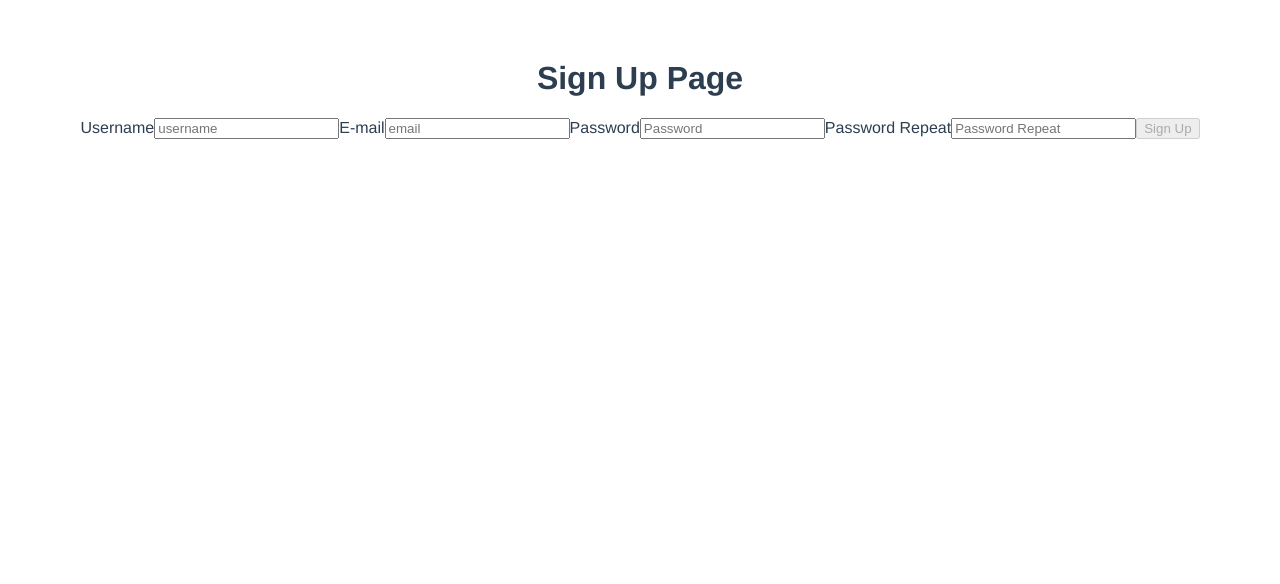
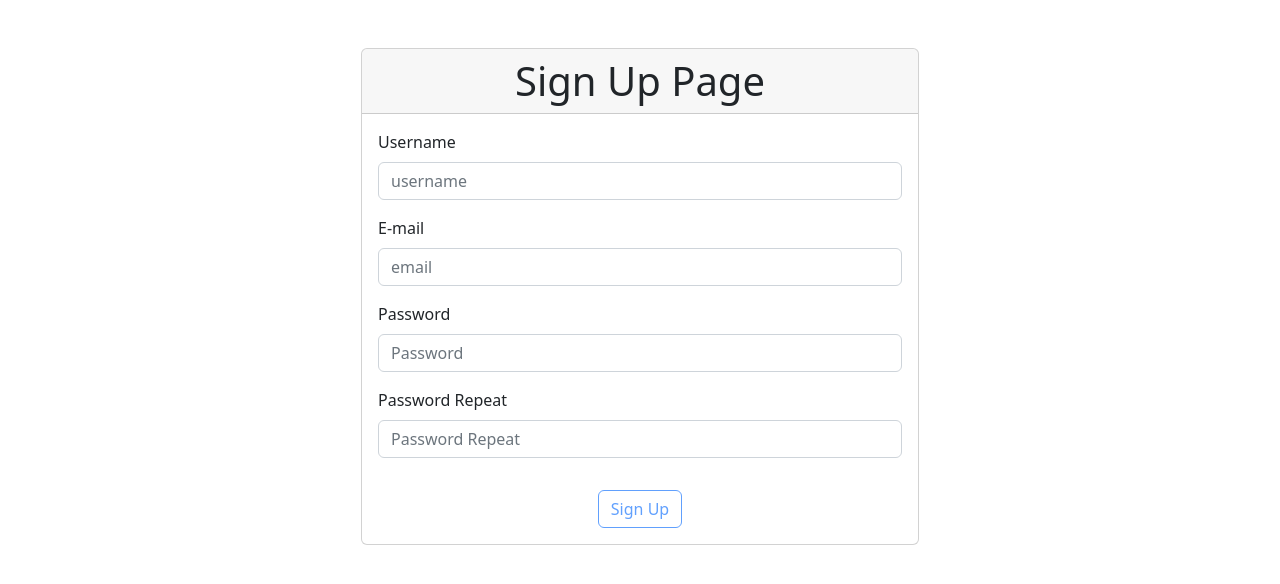
Before and after one commit to KavehKarami/learning-vue3-tdd, a Vue app: page / in a window 1280 px wide. Shown: the top 584 px of the page. Built offline with nearby package versions, Linux system fonts and the light colour scheme.

Commit message:
:lipstick: Styling Sign Up Page
Co-Authored-By: Kaveh Karami <48356643+KavehKarami@users.noreply.github.com>
Co-Authored-By: Kasra Karami <30779339+KasraK2K@users.noreply.github.com>

```diff
--- a/public/index.html
+++ b/public/index.html
@@ -1,15 +1,23 @@
 <!DOCTYPE html>
 <html lang="">
   <head>
-    <meta charset="utf-8">
-    <meta http-equiv="X-UA-Compatible" content="IE=edge">
-    <meta name="viewport" content="width=device-width,initial-scale=1.0">
-    <link rel="icon" href="<%= BASE_URL %>favicon.ico">
+    <meta charset="utf-8" />
+    <meta http-equiv="X-UA-Compatible" content="IE=edge" />
+    <meta name="viewport" content="width=device-width,initial-scale=1.0" />
+    <link rel="icon" href="<%= BASE_URL %>favicon.ico" />
+    <link
+      rel="stylesheet"
+      href="https://cdn.jsdelivr.net/npm/bootstrap@5.2.3/dist/css/bootstrap.min.css"
+    />
     <title><%= htmlWebpackPlugin.options.title %></title>
   </head>
   <body>
     <noscript>
-      <strong>We're sorry but <%= htmlWebpackPlugin.options.title %> doesn't work properly without JavaScript enabled. Please enable it to continue.</strong>
+      <strong
+        >We're sorry but <%= htmlWebpackPlugin.options.title %> doesn't work
+        properly without JavaScript enabled. Please enable it to
+        continue.</strong
+      >
     </noscript>
     <div id="app"></div>
     <!-- built files will be auto injected -->
--- a/src/App.vue
+++ b/src/App.vue
@@ -1,5 +1,7 @@
 <template>
-  <sign-up-page />
+  <div class="container">
+    <sign-up-page />
+  </div>
 </template>
 
 <script>
@@ -12,14 +14,3 @@
   },
 };
 </script>
-
-<style>
-#app {
-  font-family: Avenir, Helvetica, Arial, sans-serif;
-  -webkit-font-smoothing: antialiased;
-  -moz-osx-font-smoothing: grayscale;
-  text-align: center;
-  color: #2c3e50;
-  margin-top: 60px;
-}
-</style>
--- a/src/pages/SignUpPage.vue
+++ b/src/pages/SignUpPage.vue
@@ -1,43 +1,67 @@
 <template>
-  <h1>Sign Up Page</h1>
-
-  <form>
-    <label for="username">Username</label>
-    <input id="username" placeholder="username" v-model="username" />
-
-    <label for="email">E-mail</label>
+  <div class="col-lg-6 offset-lg-3 col-md-8 offset-md-2">
+    <div class="mt-5 card">
+      <h1 class="card-header text-center">Sign Up Page</h1>
+      <form class="card-body">
+        <div class="mb-3">
+          <label for="username" class="form-label">Username</label>
+          <input
+            id="username"
+            class="form-control"
+            placeholder="username"
+            v-model="username"
+          />
+        </div>
+        <div class="mb-3">
+          <label for="email" class="form-label">E-mail</label>
           <input
             id="email"
+            class="form-control"
             placeholder="email"
             data-testid="emailInput"
             v-model="email"
           />
+        </div>
 
-    <label for="password">Password</label>
+        <div class="mb-3">
+          <label for="password" class="form-label">Password</label>
           <input
             id="password"
             type="password"
+            class="form-control"
             v-model="password"
             placeholder="Password"
             data-testid="passwordInput"
           />
-    <label for="password-repeat">Password Repeat</label>
+        </div>
+
+        <div class="mb-3">
+          <label for="password-repeat" class="form-label"
+            >Password Repeat</label
+          >
           <input
             id="password-repeat"
+            class="form-control"
             type="password"
             v-model="passwordRepeat"
             placeholder="Password Repeat"
             data-testid="passwordRepeatInput"
           />
+        </div>
 
+        <div class="text-center">
           <button
+            class="btn btn-outline-primary mt-3"
             data-testid="submit"
             :disabled="isButtonDisabled"
             @click.prevent="handleSignUp"
           >
             Sign Up
           </button>
+        </div>
       </form>
+    </div>
+  </div>
 </template>
 
 <script>
```
Lines whose indentation alone changed are shown as unchanged.
